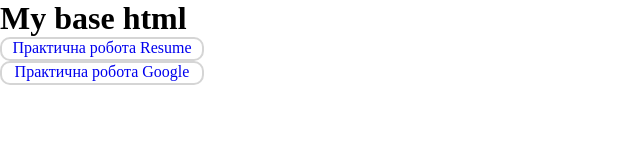
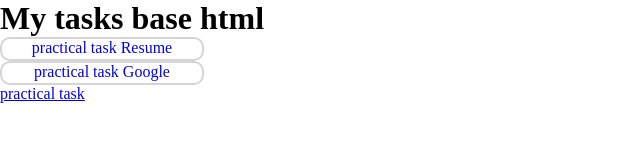
Before and after one commit to kobgalvas/kobgalvas.github.io, a plain HTML site: page index.html in a window 1280 px wide. Shown: the whole page, without its empty margins (0-640 px from the left). Drawn offline with Linux system fonts and the light colour scheme.

Commit message:
Update index.html

```diff
--- a/index.html
+++ b/index.html
@@ -6,11 +6,11 @@
 	    <link rel="stylesheet" href="styles/styles.css">
 	</head>
     <body>
-	    <h1>My base html</h1>
+	    <h1>My tasks base html</h1>
 	      <ol>
-               <li><a targat="blank" class="btn" href="https://kobgalvas.github.io/resume/index.html"> Практична робота Resume<a/></li>
-               <li><a target="blank" class="btn_g" href="https://kobgalvas.github.io/google/index.html">Практична робота Google<a/></li>
-               <li><a target="blank" href=""></a/></li>
+               <li><a  class="btn"   targat="blank" href="https://kobgalvas.github.io/resume/index.html"> practical task Resume<a/></li>
+               <li><a  class="btn_g" target="blank" href="https://kobgalvas.github.io/google/index.html">practical task Google<a/></li>
+               <li><a  class="btn_n" target="blank" href="#">practical task</a/></li>
               </ol>
 
 
```
